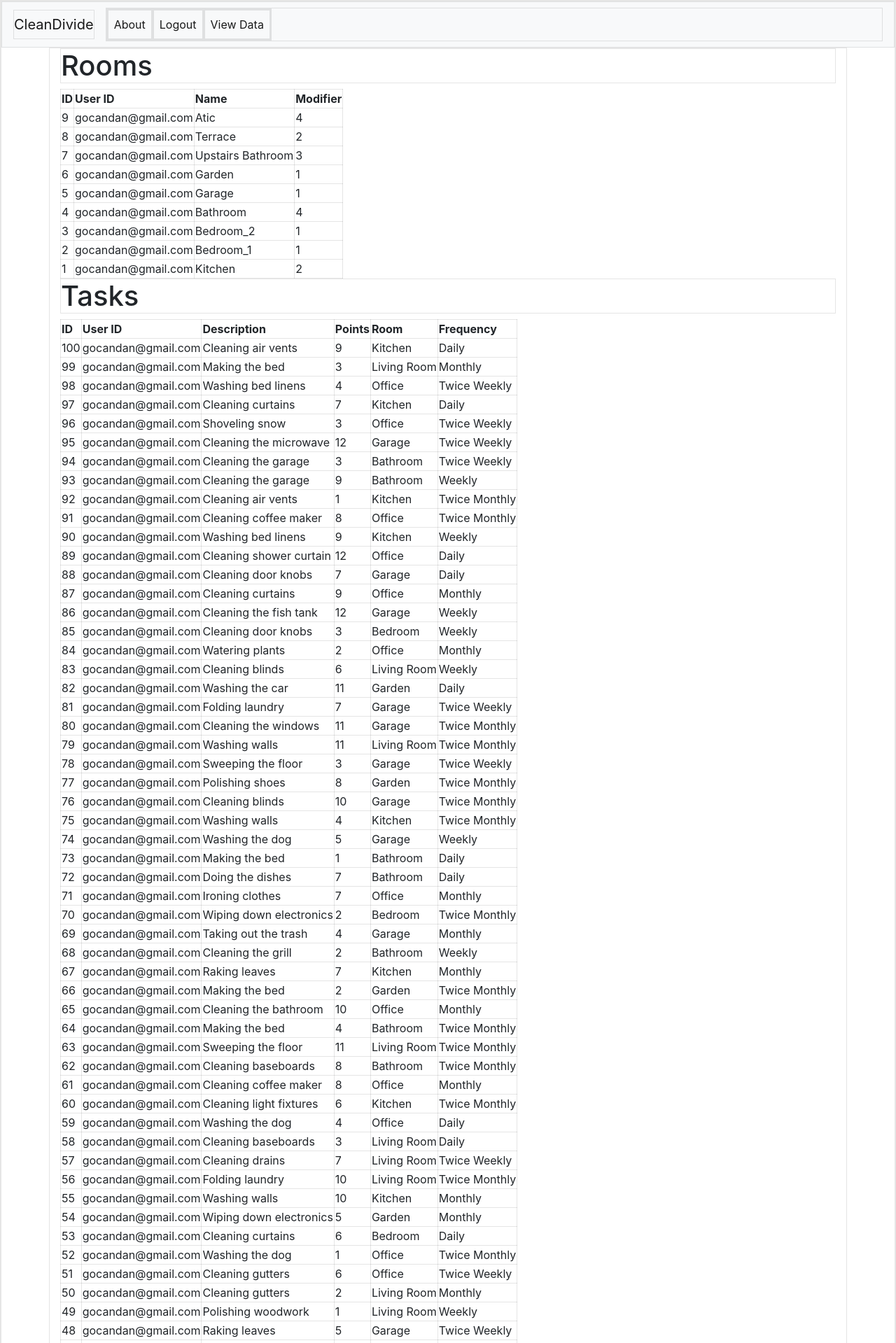
After one commit to DanMGocan/cleandivide, a Flask app: page /viewdata in a window 1280 px wide. The commit adds this page. Shown: the top 1919 px of the page at 70% size. Run offline with Flask 3, Linux system fonts and the light colour scheme; a user stored in the database is signed in; data comes from the database, SQL or seed files in the repository; both versions use the stored data as it was after the commit; some libraries are stand-ins or nearby versions.

Commit message:
Multiple changes

```diff
--- a/main.py
+++ b/main.py
@@ -4,6 +4,7 @@ from flask import Blueprint, Flask, render_template, request, url_for, flash, re
 from flask_login import login_required, UserMixin, LoginManager, login_user, logout_user, current_user
 from views.auth import auth_bp, setup_google, add_or_get_user
 from views.additems import additems_bp
+from views.helpers import helpers_bp
 from models import get_db_connection
 
 # Creating the instance of the Flask application with the name app
@@ -14,6 +15,7 @@ app.config.from_object('config')
 setup_google(app)
 app.register_blueprint(auth_bp)
 app.register_blueprint(additems_bp)
+app.register_blueprint(helpers_bp)
 
 # Using the app instance to handle incoming requests and send answers
 @app.route("/") # decorator -> transforms functions' return value in an HTTP response. This function will respond to the "/" URL requests
@@ -25,17 +27,22 @@ def main():
     if current_user.is_authenticated:
 
         conn = get_db_connection()
+        cursor = conn.cursor()
 
         tasks = conn.execute("SELECT * FROM tasks ORDER BY id DESC LIMIT 10;").fetchall()
         rooms = conn.execute("SELECT * FROM rooms ORDER BY id DESC LIMIT 10;").fetchall()
         flatmates = conn.execute("SELECT * FROM flatmates ORDER BY id DESC LIMIT 10;").fetchall()
 
+        cursor.execute("SELECT default_database FROM users WHERE user_id=?", (user_email, ))
+        row = cursor.fetchone()
+        default_database_bool = row[0]
 
         template_data = {
             "tasks": tasks,
             "rooms": rooms,
             "flatmates": flatmates,
-            "user_email": user_email
+            "user_email": user_email,
+            "default_database_bool": default_database_bool
         }
 
         return render_template('dashboard.html', template_data = template_data) # For logged-in users
--- a/templates/base.html
+++ b/templates/base.html
@@ -9,13 +9,14 @@
     <!-- Bootstrap CSS -->
     <link rel="stylesheet" href="https://stackpath.bootstrapcdn.com/bootstrap/4.3.1/css/bootstrap.min.css"
         integrity="sha384-ggOyR0iXCbMQv3Xipma34MD+dH/1fQ784/j6cY/iJTQUOhcWr7x9JvoRxT2MZw1T" crossorigin="anonymous">
+
     <link rel="stylesheet" href="{{ url_for('static', filename= 'css/main.css') }}">
     <!-- Will look inside the static folder, for the static file -->
-
     <title>{% block title %} {% endblock %}</title>
+    {% block scripts %} {% endblock %}
 </head>
 
-<body class="container col-10">
+<body class="">
     <nav class="navbar navbar-expand-md navbar-light bg-light">
         <a class="navbar-brand" href="{{ url_for('main')}}">CleanDivide</a>
         <button class="navbar-toggler" type="button" data-toggle="collapse" data-target="#navbarNav"
@@ -34,13 +35,7 @@
                     <a class="nav-link" href="/logout">Logout</a>
                 </li>
                 <li class="nav-item active">
-                    <a class="nav-link" href="{{ url_for('additems_bp.add_task')}}">Add task</a>
-                </li>
-                <li class="nav-item active">
-                    <a class="nav-link" href="{{ url_for('additems_bp.add_room')}}">Add room</a>
-                </li>
-                <li class="nav-item active">
-                    <a class="nav-link" href="{{ url_for('additems_bp.add_flatmate')}}">Add flatmate</a>
+                    <a class="nav-link" href="/viewdata">View Data</a>
                 </li>
                 {%else %}
                 <li class="nav-item active">
--- /dev/null
+++ b/templates/viewdata.html
@@ -0,0 +1,61 @@
+{%extends "base.html" %}
+
+{% block content %}
+<h1>Rooms</h1>
+<table border="1">
+    <tr>
+        <th>ID</th>
+        <th>User ID</th>
+        <th>Name</th>
+        <th>Modifier</th>
+    </tr>
+    {% for room in rooms %}
+    <tr>
+        <td>{{ room.id }}</td>
+        <td>{{ room.user_id }}</td>
+        <td>{{ room.name }}</td>
+        <td>{{ room.modifier }}</td>
+    </tr>
+    {% endfor %}
+</table>
+
+<h1>Tasks</h1>
+<table border="1">
+    <tr>
+        <th>ID</th>
+        <th>User ID</th>
+        <th>Description</th>
+        <th>Points</th>
+        <th>Room</th>
+        <th>Frequency</th>
+    </tr>
+    {% for task in tasks %}
+    <tr>
+        <td>{{ task.id }}</td>
+        <td>{{ task.user_id }}</td>
+        <td>{{ task.description }}</td>
+        <td>{{ task.points }}</td>
+        <td>{{ task.room }}</td>
+        <td>{{ task.frequency }}</td>
+    </tr>
+    {% endfor %}
+</table>
+
+<h1>Flatmates</h1>
+<table border="1">
+    <tr>
+        <th>ID</th>
+        <th>User ID</th>
+        <th>Name</th>
+        <th>Modifier</th>
+    </tr>
+    {% for flatmate in flatmates %}
+    <tr>
+        <td>{{ flatmate.id }}</td>
+        <td>{{ flatmate.user_id }}</td>
+        <td>{{ flatmate.name }}</td>
+        <td>{{ flatmate.modifier }}</td>
+    </tr>
+    {% endfor %}
+</table>
+{% endblock %}
--- /dev/null
+++ b/views/helpers.py
@@ -0,0 +1,169 @@
+from flask import Blueprint, redirect, url_for, session, render_template, flash
+from flask_login import login_required
+from models import get_db_connection
+
+helpers_bp = Blueprint('helpers_bp', __name__)
+
+boilerplate_tasks = [
+    ('Cleaning the garage', 2, 'Bedroom', 'Daily'),
+    ('Making the bed', 4, 'Office', 'Weekly'),
+    ('Trimming the hedge', 9, 'Garage', 'Weekly'),
+    ('Cleaning the bathroom', 9, 'Bathroom', 'Monthly'),
+    ('Changing air filters', 4, 'Living Room', 'Daily'),
+    ('Wiping down electronics', 4, 'Office', 'Twice Monthly'),
+    ('Cleaning the fish tank', 1, 'Garden', 'Twice Monthly'),
+    ('Cleaning baseboards', 10, 'Office', 'Weekly'),
+    ('Raking leaves', 4, 'Kitchen', 'Twice Monthly'),
+    ('Cleaning the garage', 6, 'Living Room', 'Weekly'),
+    ('Cleaning blinds', 10, 'Bathroom', 'Daily'),
+    ('Doing the dishes', 7, 'Garden', 'Monthly'),
+    ('Cleaning the garage', 4, 'Garage', 'Twice Monthly'),
+    ('Ironing clothes', 1, 'Bedroom', 'Twice Weekly'),
+    ('Polishing shoes', 5, 'Bathroom', 'Twice Monthly'),
+    ('Polishing woodwork', 11, 'Bedroom', 'Weekly'),
+    ('Sweeping the floor', 9, 'Living Room', 'Twice Weekly'),
+    ('Cleaning the windows', 9, 'Garden', 'Daily'),
+    ('Polishing woodwork', 2, 'Kitchen', 'Weekly'),
+    ('Vacuuming the carpet', 4, 'Kitchen', 'Weekly'),
+    ('Raking leaves', 1, 'Living Room', 'Weekly'),
+    ('Cleaning the bathroom', 12, 'Bathroom', 'Weekly'),
+    ('Cleaning blinds', 3, 'Bedroom', 'Twice Monthly'),
+    ('Dusting the furniture', 12, 'Living Room', 'Twice Monthly'),
+    ('Cleaning coffee maker', 4, 'Kitchen', 'Daily'),
+    ('Sweeping the floor', 6, 'Bedroom', 'Monthly'),
+    ('Cleaning door knobs', 4, 'Living Room', 'Daily'),
+    ('Washing walls', 2, 'Kitchen', 'Twice Weekly'),
+    ('Cleaning the windows', 12, 'Office', 'Monthly'),
+    ('Washing rugs', 4, 'Garage', 'Twice Monthly'),
+    ('Cleaning the microwave', 6, 'Office', 'Weekly'),
+    ('Cleaning the garage', 11, 'Living Room', 'Twice Weekly'),
+    ('Wiping down electronics', 4, 'Bathroom', 'Twice Weekly'),
+    ('Changing air filters', 10, 'Living Room', 'Twice Monthly'),
+    ('Cleaning baseboards', 6, 'Garden', 'Weekly'),
+    ('Cleaning blinds', 5, 'Bathroom', 'Monthly'),
+    ('Cleaning light fixtures', 11, 'Bedroom', 'Twice Monthly'),
+    ('Mopping the floor', 9, 'Garden', 'Monthly'),
+    ('Cleaning the fish tank', 9, 'Bedroom', 'Monthly'),
+    ('Cleaning the microwave', 9, 'Office', 'Monthly'),
+    ('Cleaning shower curtain', 11, 'Bedroom', 'Monthly'),
+    ('Cleaning air vents', 1, 'Living Room', 'Daily'),
+    ('Washing the dog', 8, 'Bathroom', 'Twice Monthly'),
+    ('Watering plants', 2, 'Bedroom', 'Daily'),
+    ('Cleaning the stove', 4, 'Bathroom', 'Monthly'),
+    ('Vacuuming the carpet', 11, 'Office', 'Daily'),
+    ('Cleaning gutters', 2, 'Garage', 'Monthly'),
+    ('Raking leaves', 5, 'Garage', 'Twice Weekly'),
+    ('Polishing woodwork', 1, 'Living Room', 'Weekly'),
+    ('Cleaning gutters', 2, 'Living Room', 'Monthly'),
+    ('Cleaning gutters', 6, 'Office', 'Twice Weekly'),
+    ('Washing the dog', 1, 'Office', 'Twice Monthly'),
+    ('Cleaning curtains', 6, 'Bedroom', 'Daily'),
+    ('Wiping down electronics', 5, 'Garden', 'Monthly'),
+    ('Washing walls', 10, 'Kitchen', 'Monthly'),
+    ('Folding laundry', 10, 'Living Room', 'Twice Monthly'),
+    ('Cleaning drains', 7, 'Living Room', 'Twice Weekly'),
+    ('Cleaning baseboards', 3, 'Living Room', 'Daily'),
+    ('Washing the dog', 4, 'Office', 'Daily'),
+    ('Cleaning light fixtures', 6, 'Kitchen', 'Twice Monthly'),
+    ('Cleaning coffee maker', 8, 'Office', 'Monthly'),
+    ('Cleaning baseboards', 8, 'Bathroom', 'Twice Monthly'),
+    ('Sweeping the floor', 11, 'Living Room', 'Twice Monthly'),
+    ('Making the bed', 4, 'Bathroom', 'Twice Monthly'),
+    ('Cleaning the bathroom', 10, 'Office', 'Monthly'),
+    ('Making the bed', 2, 'Garden', 'Twice Monthly'),
+    ('Raking leaves', 7, 'Kitchen', 'Monthly'),
+    ('Cleaning the grill', 2, 'Bathroom', 'Weekly'),
+    ('Taking out the trash', 4, 'Garage', 'Monthly'),
+    ('Wiping down electronics', 2, 'Bedroom', 'Twice Monthly'),
+    ('Ironing clothes', 7, 'Office', 'Monthly'),
+    ('Doing the dishes', 7, 'Bathroom', 'Daily'),
+    ('Making the bed', 1, 'Bathroom', 'Daily'),
+    ('Washing the dog', 5, 'Garage', 'Weekly'),
+    ('Washing walls', 4, 'Kitchen', 'Twice Monthly'),
+    ('Cleaning blinds', 10, 'Garage', 'Twice Monthly'),
+    ('Polishing shoes', 8, 'Garden', 'Twice Monthly'),
+    ('Sweeping the floor', 3, 'Garage', 'Twice Weekly'),
+    ('Washing walls', 11, 'Living Room', 'Twice Monthly'),
+    ('Cleaning the windows', 11, 'Garage', 'Twice Monthly'),
+    ('Folding laundry', 7, 'Garage', 'Twice Weekly'),
+    ('Washing the car', 11, 'Garden', 'Daily'),
+    ('Cleaning blinds', 6, 'Living Room', 'Weekly'),
+    ('Watering plants', 2, 'Office', 'Monthly'),
+    ('Cleaning door knobs', 3, 'Bedroom', 'Weekly'),
+    ('Cleaning the fish tank', 12, 'Garage', 'Weekly'),
+    ('Cleaning curtains', 9, 'Office', 'Monthly'),
+    ('Cleaning door knobs', 7, 'Garage', 'Daily'),
+    ('Cleaning shower curtain', 12, 'Office', 'Daily'),
+    ('Washing bed linens', 9, 'Kitchen', 'Weekly'),
+    ('Cleaning coffee maker', 8, 'Office', 'Twice Monthly'),
+    ('Cleaning air vents', 1, 'Kitchen', 'Twice Monthly'),
+    ('Cleaning the garage', 9, 'Bathroom', 'Weekly'),
+    ('Cleaning the garage', 3, 'Bathroom', 'Twice Weekly'),
+    ('Cleaning the microwave', 12, 'Garage', 'Twice Weekly'),
+    ('Shoveling snow', 3, 'Office', 'Twice Weekly'),
+    ('Cleaning curtains', 7, 'Kitchen', 'Daily'),
+    ('Washing bed linens', 4, 'Office', 'Twice Weekly'),
+    ('Making the bed', 3, 'Living Room', 'Monthly'),
+    ('Cleaning air vents', 9, 'Kitchen', 'Daily')
+]
+
+boilerplate_rooms = [
+    ("Kitchen", 2),
+    ("Bedroom_1", 1),
+    ("Bedroom_2", 1),
+    ("Bathroom", 4),
+    ("Garage", 1),
+    ("Garden", 1),
+    ("Upstairs Bathroom", 3),
+    ("Terrace", 2),
+    ("Atic", 4)
+]
+
+# Populate DB button, with the standard items
+@helpers_bp.route('/populate_db', methods=['POST'])
+@login_required
+def populate_db():
+    user_id = session.get('user_id')
+    conn = get_db_connection()
+    cursor = conn.cursor()
+    tasks_with_email = [(user_id,) + task_tuple for task_tuple in boilerplate_tasks]
+    rooms_with_email = [(user_id,) + room_tuple for room_tuple in boilerplate_rooms]
+
+    # Your function to populate the database
+    cursor.executemany('INSERT INTO tasks (user_id, description, points, room, frequency) VALUES (?, ?, ?, ?, ?)', tasks_with_email)
+    cursor.executemany('INSERT INTO rooms (user_id, name, modifier) VALUES (?, ?, ?)', rooms_with_email)
+    cursor.execute("UPDATE users SET default_database=? WHERE user_id=?", (1, user_id))
+    conn.commit()
+    conn.close()
+
+    flash('Standard database updated succesfully!', 'success')
+    return redirect(url_for('main'))
+
+@helpers_bp.route('/clear_db', methods=['POST'])
+@login_required
+def clear_db():
+    user_id = session.get('user_id')
+    conn = get_db_connection()
+    cursor = conn.cursor()
+    cursor.execute("DELETE FROM tasks;")
+    cursor.execute("DELETE FROM rooms;")
+    cursor.execute("DELETE FROM flatmates;")
+
+    cursor.execute("DELETE FROM SQLITE_SEQUENCE WHERE name='tasks';")
+    cursor.execute("DELETE FROM SQLITE_SEQUENCE WHERE name='rooms';")
+    cursor.execute("DELETE FROM SQLITE_SEQUENCE WHERE name='flatmates';")
+    cursor.execute("UPDATE users SET default_database=? WHERE user_id=?", (0, user_id))
+    conn.commit()
+    conn.close()
+
+    flash('Database cleared successfully :( ', 'success')
+    return redirect(url_for('main'))
+
+@helpers_bp.route('/viewdata')
+@login_required
+def viewdata():
+    conn = get_db_connection()
+    tasks = conn.execute("SELECT * FROM tasks ORDER BY id DESC ;").fetchall()
+    rooms = conn.execute("SELECT * FROM rooms ORDER BY id DESC ;").fetchall()
+    flatmates = conn.execute("SELECT * FROM flatmates ORDER BY id DESC ").fetchall()
+    return render_template('viewdata.html', rooms=rooms, tasks=tasks, flatmates=flatmates)
```
Also changed, not shown: TODO.md (+4 -0 lines), schema.sql (+16 -10 lines), static/js/main.js (added, +12 -0 lines), templates/add_flatmate.html (deleted, +0 -22 lines), templates/add_room.html (deleted, +0 -22 lines), templates/add_task.html (deleted, +0 -35 lines), templates/dashboard.html (+70 -25 lines), database.db.
